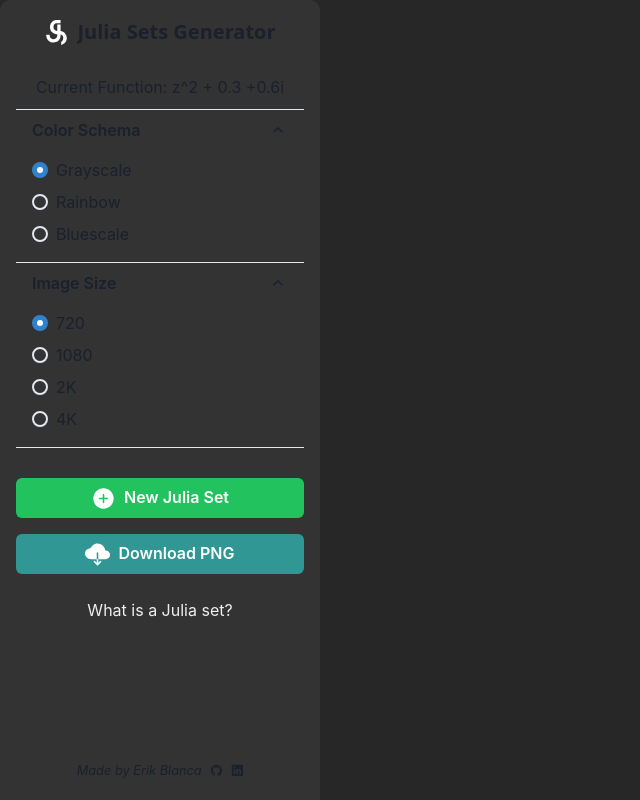
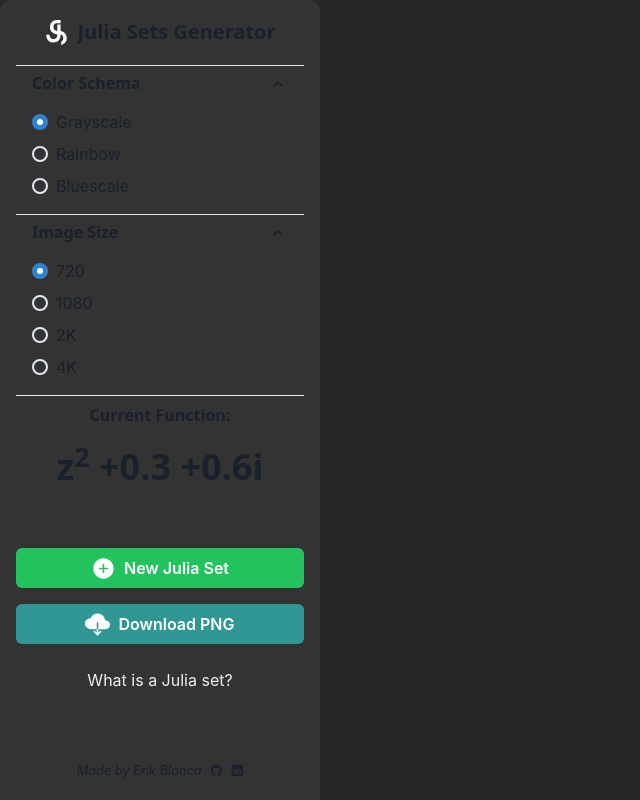
Before and after one commit to erikbg7/julia-sets-rust, a Next.js app: page / in a window 1280 px wide. Shown: the whole page, without its empty margins (0-640 px from the left). Built offline with nearby package versions, Linux system fonts and the light colour scheme.

Commit message:
Function component changes

```diff
--- a/components/AccordionSection.tsx
+++ b/components/AccordionSection.tsx
@@ -4,7 +4,7 @@ import {
   AccordionIcon,
   AccordionItem,
   AccordionPanel,
-  Box,
+  Heading,
   Radio,
   RadioGroup,
   Stack,
@@ -20,14 +20,12 @@ type Props = {
 const AccordionSection = ({ defaultValue, sectionItems, sectionName, onChange }: Props) => {
   return (
     <AccordionItem>
-      <h2>
-        <AccordionButton>
-          <Box flex="1" textAlign="left" fontWeight={600}>
-            {sectionName}
-          </Box>
-          <AccordionIcon />
-        </AccordionButton>
-      </h2>
+      <AccordionButton>
+        <Heading as={'h3'} size={'sm'} flex={1} textAlign={'left'}>
+          {sectionName}
+        </Heading>
+        <AccordionIcon />
+      </AccordionButton>
       <AccordionPanel pb={4}>
         <RadioGroup onChange={onChange} defaultValue={defaultValue}>
           <Stack>
--- a/components/Function.tsx
+++ b/components/Function.tsx
@@ -1,17 +1,33 @@
 import React from 'react';
 import { Heading } from '@chakra-ui/react';
 
-const Function = ({ exp, cRe, cIm }) => {
+type Props = {
+  exp: number;
+  cRe?: number;
+  cIm?: number;
+};
+
+const Function = ({ exp, cRe, cIm }: Props) => {
+  console.warn({ exp, cRe, cIm });
+  const isDefined = !!cRe || !!cIm;
+
   return (
-    <Heading as={'h2'}>
+    <Heading as={'h4'} textAlign={'center'} my={5}>
       <span>
-        <span>Z</span>
-        <sup>{exp}</sup>
-        <span>{cRe > 0 ? `+${cRe}` : cRe}</span>
-        <span>{cIm > 0 ? `+${cIm}` : cIm}i</span>
+        {!isDefined && (
+          <span>
+            f<sub>c</sub>(z) ={' '}
+          </span>
+        )}
+        <span>
+          z<sup>{exp}</sup>{' '}
+        </span>
+        {!!cRe && <span> {cRe > 0 ? `+${cRe}` : cRe} </span>}
+        {!!cIm && <span> {cIm > 0 ? `+${cIm}` : cIm}i </span>}
+        {!isDefined && <span>+ c</span>}
       </span>
     </Heading>
   );
 };
 
-export default Function;
+export { Function };
--- /dev/null
+++ b/components/FunctionInput.tsx
@@ -0,0 +1,53 @@
+import React, { useState } from 'react';
+import { Box, Heading, NumberInput, NumberInputField } from '@chakra-ui/react';
+
+import { Function } from './Function';
+
+const FunctionInput = () => {
+  const [re, setRe] = useState(0.4);
+  const [im, setIm] = useState(-0.6);
+
+  return (
+    <>
+      <Function exp={2} cRe={re} cIm={im} />
+      <Box>
+        <Heading as={'h5'} m={'1rem 3rem'}>
+          Re:{' '}
+          <NumberInput
+            onChange={(value) => setRe(parseFloat(value))}
+            display={'inline-block'}
+            ml={'1rem'}
+            size="md"
+            placeholder={'Re'}
+            pattern={'[-+]?([0-9]*.[0-9]+|[0-9]+)'}
+            inputMode={'numeric'}
+            defaultValue={-0.4}
+            max={1}
+            min={-1}
+          >
+            <NumberInputField p={'2px'} />
+          </NumberInput>
+        </Heading>
+        <Heading as={'h5'} m={'1rem 3rem'}>
+          Im:{' '}
+          <NumberInput
+            onChange={(value) => setIm(parseFloat(value))}
+            display={'inline-block'}
+            ml={'1rem'}
+            size="md"
+            placeholder={'Im'}
+            pattern={'[-+]?([0-9]*.[0-9]+|[0-9]+)'}
+            inputMode={'numeric'}
+            defaultValue={-0.4}
+            max={1}
+            min={-1}
+          >
+            <NumberInputField p={'2px'} />
+          </NumberInput>
+        </Heading>
+      </Box>
+    </>
+  );
+};
+
+export { FunctionInput };
--- a/components/JuliaHeader.tsx
+++ b/components/JuliaHeader.tsx
@@ -2,7 +2,6 @@ import React from 'react';
 import Image from 'next/image';
 import { Heading, ResponsiveValue, Stack } from '@chakra-ui/react';
 import { Property } from 'csstype';
-import Display = Property.Display;
 
 const JuliaHeader = ({ display }: { display: ResponsiveValue<Property.Display> }) => {
   return (
--- a/components/SettingsSidebar.tsx
+++ b/components/SettingsSidebar.tsx
@@ -1,10 +1,11 @@
 import React from 'react';
-import { Accordion, Stack, Box, Text } from '@chakra-ui/react';
+import { Accordion, Stack, Box, Text, Heading } from '@chakra-ui/react';
 import { IoLogoGithub, IoLogoLinkedin } from 'react-icons/io5';
 
 import ActionButtons from './ActionButtons';
 import { AccordionSection } from './AccordionSection';
 import { JuliaHeader } from './JuliaHeader';
+import { Function } from './Function';
 
 const COLOR_SETS = {
   GRAYSCALE: 'Grayscale',
@@ -32,7 +33,6 @@ const SettingsSidebar = ({ onSizeChange, onColorChange, onGenerateJuliaSet }: an
       borderTopRadius={10}
     >
       <JuliaHeader display={['none', 'flex']} />
-      <Box padding={'10px 0'}>Current Function: z^2 + 0.3 +0.6i</Box>
       <Accordion allowMultiple defaultIndex={[0, 1]}>
         <AccordionSection
           sectionName={'Color Schema'}
@@ -47,6 +47,12 @@ const SettingsSidebar = ({ onSizeChange, onColorChange, onGenerateJuliaSet }: an
           onChange={onSizeChange}
         />
       </Accordion>
+      <Box padding={'10px 0'}>
+        <Heading as={'h4'} size={'sm'}>
+          Current Function:
+        </Heading>
+        <Function exp={2} cRe={0.3} cIm={0.6} />
+      </Box>
 
       <ActionButtons onGenerateJuliaSet={onGenerateJuliaSet} />
 
```
Also changed, not shown: components/Layout.tsx (+0 -20 lines).
